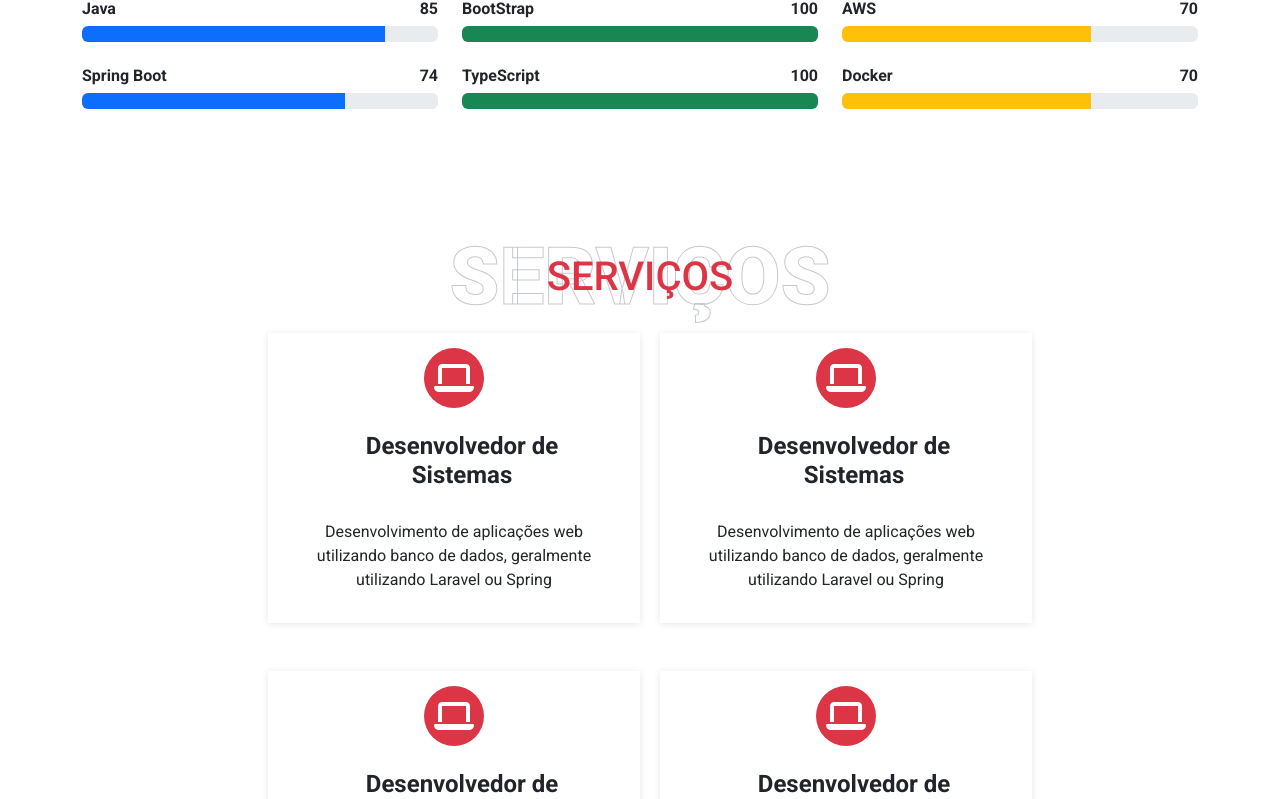
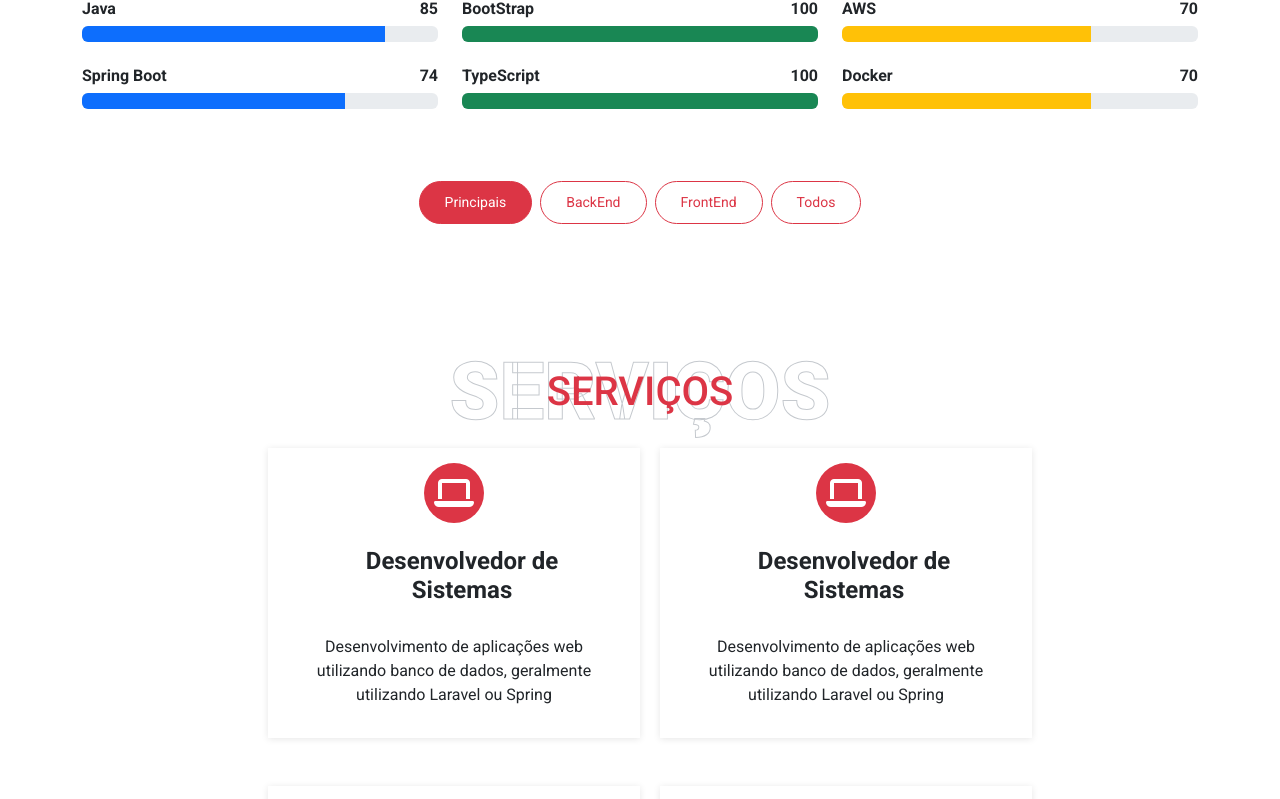
Before and after one commit to dilsoncampelo10/portifolio, an Angular app: page / in a window 1280 px wide. Shown: the part 2920-3719 px from the top of the page. Built offline with nearby package versions, Linux system fonts and the light colour scheme.

Commit message:
skill filters

```diff
--- a/src/app/app.module.ts
+++ b/src/app/app.module.ts
@@ -9,6 +9,8 @@ import { AboutComponent } from './components/about/about.component';
 import { SkillComponent } from './components/skill/skill.component';
 import { ExperienceComponent } from './components/experience/experience.component';
 import { ServiceComponent } from './components/service/service.component';
+import { ProjectsComponent } from './components/projects/projects.component';
+import { ModalComponent } from './components/utils/modal/modal.component';
 
 @NgModule({
   declarations: [
@@ -19,7 +21,9 @@ import { ServiceComponent } from './components/service/service.component';
     AboutComponent,
     SkillComponent,
     ExperienceComponent,
-    ServiceComponent
+    ServiceComponent,
+    ProjectsComponent,
+    ModalComponent
   ],
   imports: [
     BrowserModule
--- a/src/app/components/skill/skill.component.html
+++ b/src/app/components/skill/skill.component.html
@@ -53,6 +53,17 @@
               </div>
 
             </div>
+
         </div>
+        <div class="row">
+          <div class="col-12 text-center mt-5">
+              <ul class="list-inline mb-4" id="">
+                  <li class="btn btn-sm btn-outline-danger mx-1 active" data-filter=".principal">Principais</li>
+                  <li class="btn btn-sm btn-outline-danger mx-1" data-filter=".back">BackEnd</li>
+                  <li class="btn btn-sm btn-outline-danger mx-1" data-filter=".front">FrontEnd</li>
+                  <li class="btn btn-sm btn-outline-danger mx-1 " data-="*">Todos</li>
+              </ul>
+          </div>
+      </div>
     </div>
 </section>
--- a/src/app/pages/index/index.component.html
+++ b/src/app/pages/index/index.component.html
@@ -4,3 +4,4 @@
 <app-experience></app-experience>
 <app-skill></app-skill>
 <app-service></app-service>
+<app-projects></app-projects>
```
